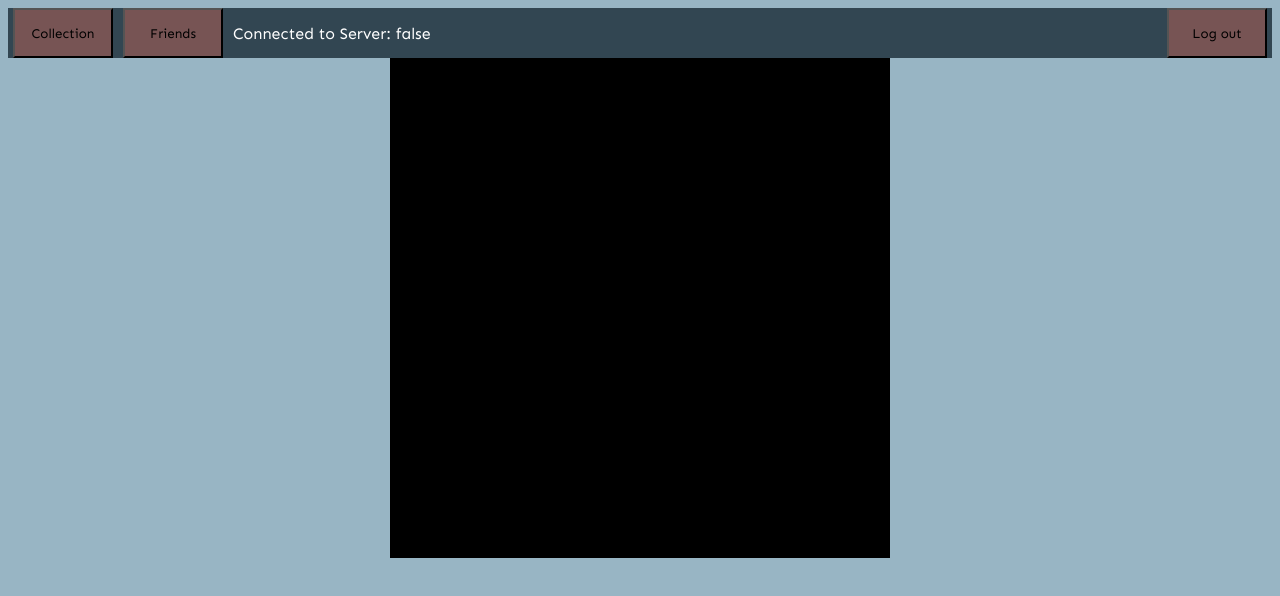
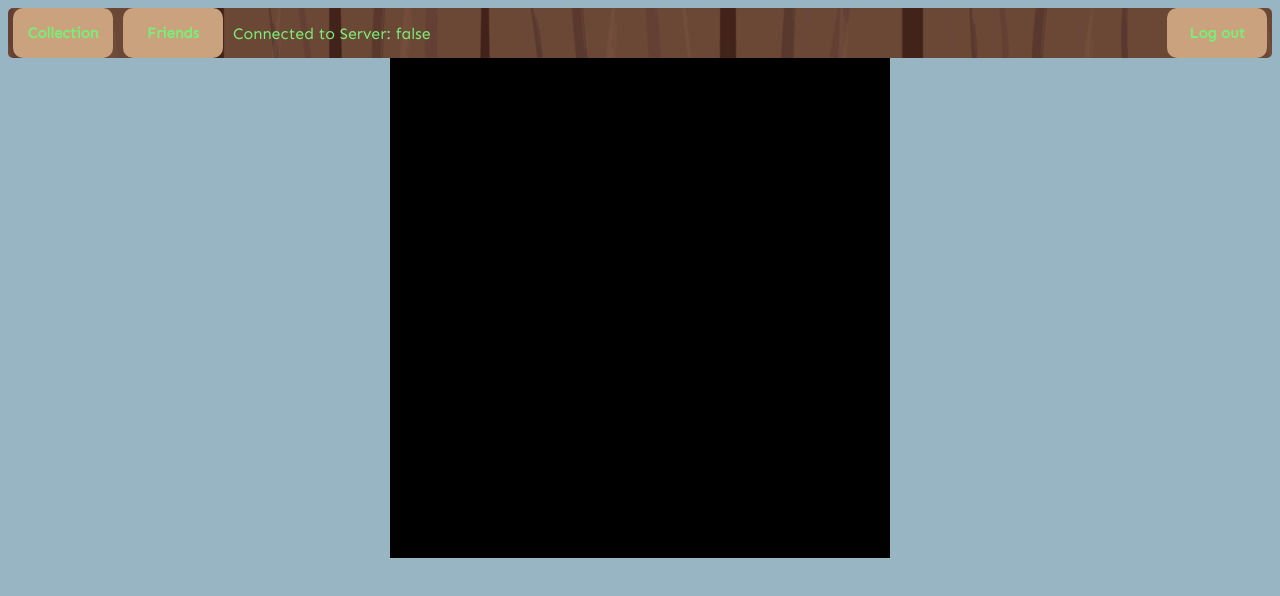
Before and after one commit to kanedu828/pond-web, a React (Create React App) app: page / in a window 1280 px wide. Shown: the top 596 px of the page. Built offline with nearby package versions, Linux system fonts and the light colour scheme; no server answers.

Commit message:
add style

```diff
--- a/src/styles/topbar.css
+++ b/src/styles/topbar.css
@@ -1,18 +1,23 @@
 .topbar-container {
-    background-color: rgb(50, 70, 82);
+    background-image: url('../assets/images/textures/wood-texture.jpg');
+    /* background-color: rgb(95, 76, 68); */
     display: flex;
     flex-direction: row;
     justify-content: flex-start;
     width: 100%;
     height: 50px;
+    border-radius: 5px;
 }
 
 .topbar-button {
-    background-color: rgb(119, 84, 84);
-    color: black;
+    background-color: rgb(202, 162, 125);
+    border: none;
+    color: rgb(122, 238, 118);
     margin: 0px 5px 0px 5px;
     width: 100px;
-    font-weight: 2000;
+    font-weight: bold;
+    font-size: 15px;
+    border-radius: 10px;
 }
 
 .topbar-logout {
@@ -21,5 +26,5 @@
 
 .connection-status {
     margin: auto 5px auto 5px;
-    color: white;
+    color: rgb(122, 238, 118);
 }
```
Also changed, not shown: src/assets/images/textures/wood-texture.jpg (added), src/components/Home.tsx (line endings or trailing spaces).
